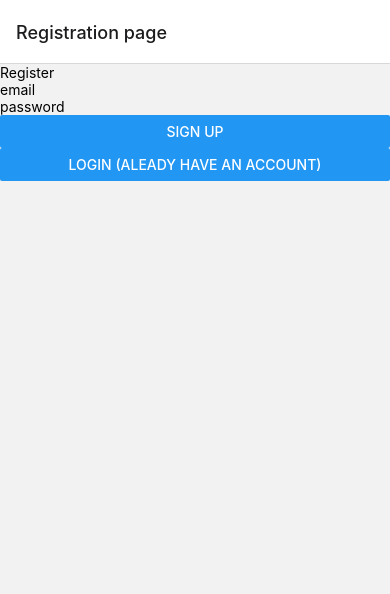
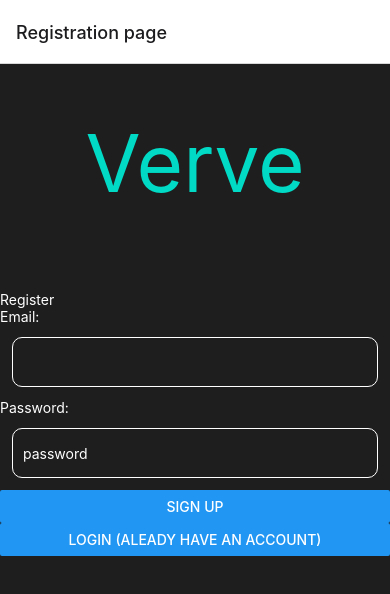
Before and after one commit to n1cholasdunn/Verve, a React Native app: screen /Login in a window 390 px wide. Shown: the top 594 px of the page. Built offline with nearby package versions, Linux system fonts and the light colour scheme; no server answers.

Commit message:
added some styling for login and register page

```diff
--- a/app/screens/Login.tsx
+++ b/app/screens/Login.tsx
@@ -35,15 +35,21 @@ const Login = ({navigation}) => {
   };
 
   return (
-    <View className="flex-1 items-center justify-center bg-black">
-      <Text>Verve</Text>
-      <Text>Login</Text>
+    <View style={styles.container}>
+      <Text style={styles.title}>Verve</Text>
+      <Text style={styles.text}>Login</Text>
+      <View>
+        <Text style={styles.text}>Email:</Text>
+        <TextInput
+          style={styles.input}
+          placeholder="email"
+          onChangeText={input => setUserDetails({...userDetails, email: input})}
+          value={userDetails.email}
+        />
+      </View>
+      <Text style={styles.text}>Password:</Text>
       <TextInput
-        placeholder="email"
-        onChangeText={input => setUserDetails({...userDetails, email: input})}
-        value={userDetails.email}
-      />
-      <TextInput
+        style={styles.input}
         placeholder="password"
         textContentType="password"
         onChangeText={input =>
@@ -60,14 +66,30 @@ const Login = ({navigation}) => {
   );
 };
 
+const styles = StyleSheet.create({
+  container: {
+    backgroundColor: '#1E1E1E',
+    flex: 1,
+  },
+  title: {
+    marginTop: 50,
+    marginBottom: 80,
+    color: '#01DBC6',
+    fontSize: 80,
+    textAlign: 'center',
+  },
+  text: {
+    color: 'white',
+  },
+  input: {
+    height: 50,
+    margin: 12,
+    borderWidth: 1,
+    padding: 10,
+    borderRadius: 10,
+    color: 'white',
+    borderColor: 'white',
+  },
+});
+
 export default Login;
-
-// const styles = StyleSheet.create({
-//   input: {
-//     height: 40,
-//     borderWidth: 1,
-//     borderRadius: 4,
-//     padding: 10,
-//     backgroundColor: '#ffff',
-//   },
-// });
--- a/app/screens/Register.tsx
+++ b/app/screens/Register.tsx
@@ -1,4 +1,4 @@
-import {Button, Text, TextInput, View} from 'react-native';
+import {Button, Text, TextInput, View, StyleSheet} from 'react-native';
 import React, {Component, useState} from 'react';
 import {createUserWithEmailAndPassword, getAuth} from 'firebase/auth';
 
@@ -34,11 +34,13 @@ const Register = ({navigation}) => {
     }
   };
   return (
-    <View className="w-full h-full">
-      <Text className="font-title">Register</Text>
+    <View style={styles.container}>
+      <Text style={styles.title}>Verve</Text>
+      <Text style={styles.text}>Register</Text>
       <View>
+        <Text style={styles.text}>Email:</Text>
         <TextInput
-          placeholder="email"
+          style={styles.input}
           value={userDetails.email}
           onChangeText={input => {
             setUserDetails({...userDetails, email: input});
@@ -46,7 +48,9 @@ const Register = ({navigation}) => {
         />
       </View>
       <View>
+        <Text style={styles.text}>Password:</Text>
         <TextInput
+          style={styles.input}
           placeholder="password"
           value={userDetails.password}
           onChangeText={input => {
@@ -67,4 +71,30 @@ const Register = ({navigation}) => {
   );
 };
 
+const styles = StyleSheet.create({
+  container: {
+    backgroundColor: '#1E1E1E',
+    flex: 1,
+  },
+  title: {
+    marginTop: 50,
+    marginBottom: 80,
+    color: '#01DBC6',
+    fontSize: 80,
+    textAlign: 'center',
+  },
+  text: {
+    color: 'white',
+  },
+  input: {
+    height: 50,
+    margin: 12,
+    borderWidth: 1,
+    padding: 10,
+    borderRadius: 10,
+    color: 'white',
+    borderColor: 'white',
+  },
+});
+
 export default Register;
```
